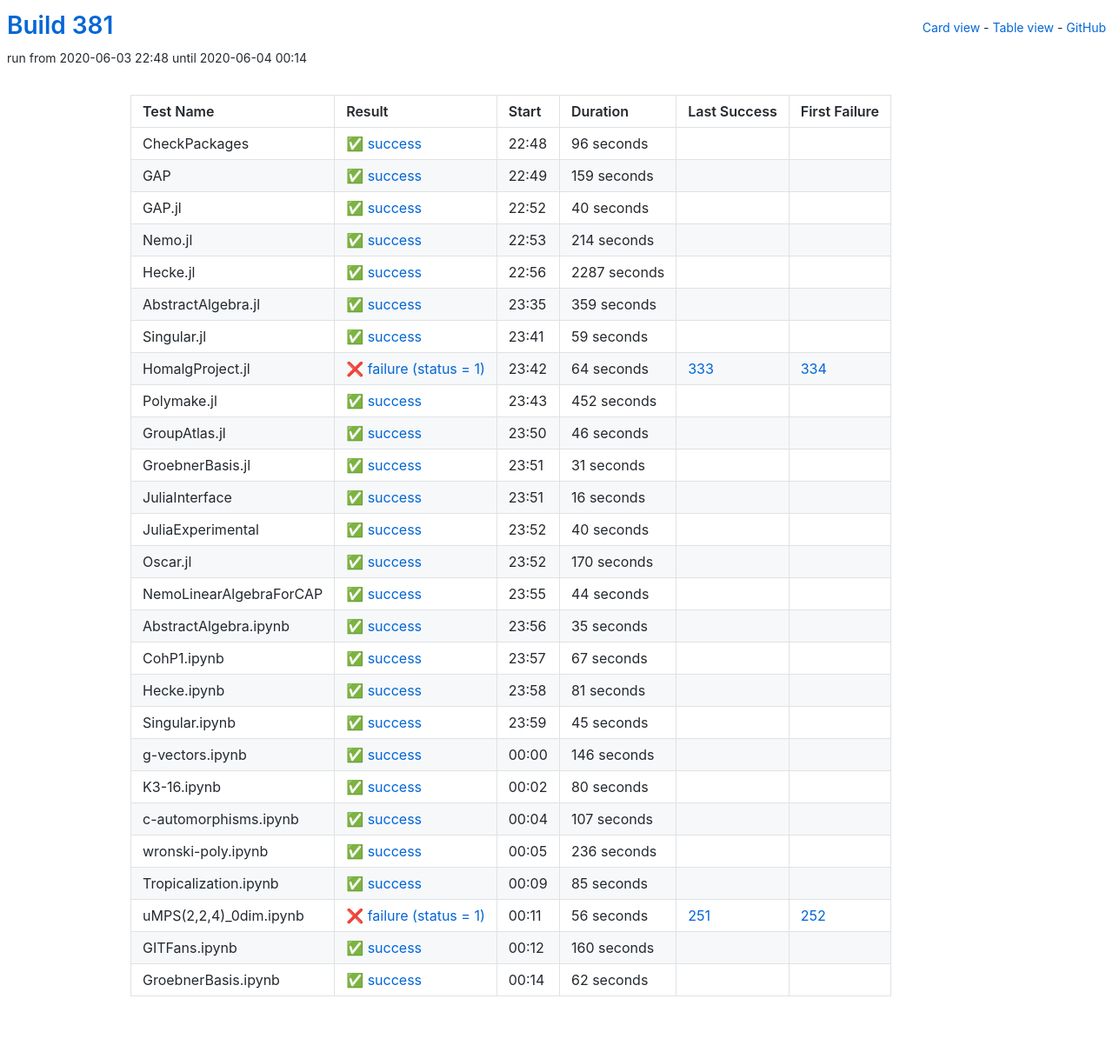
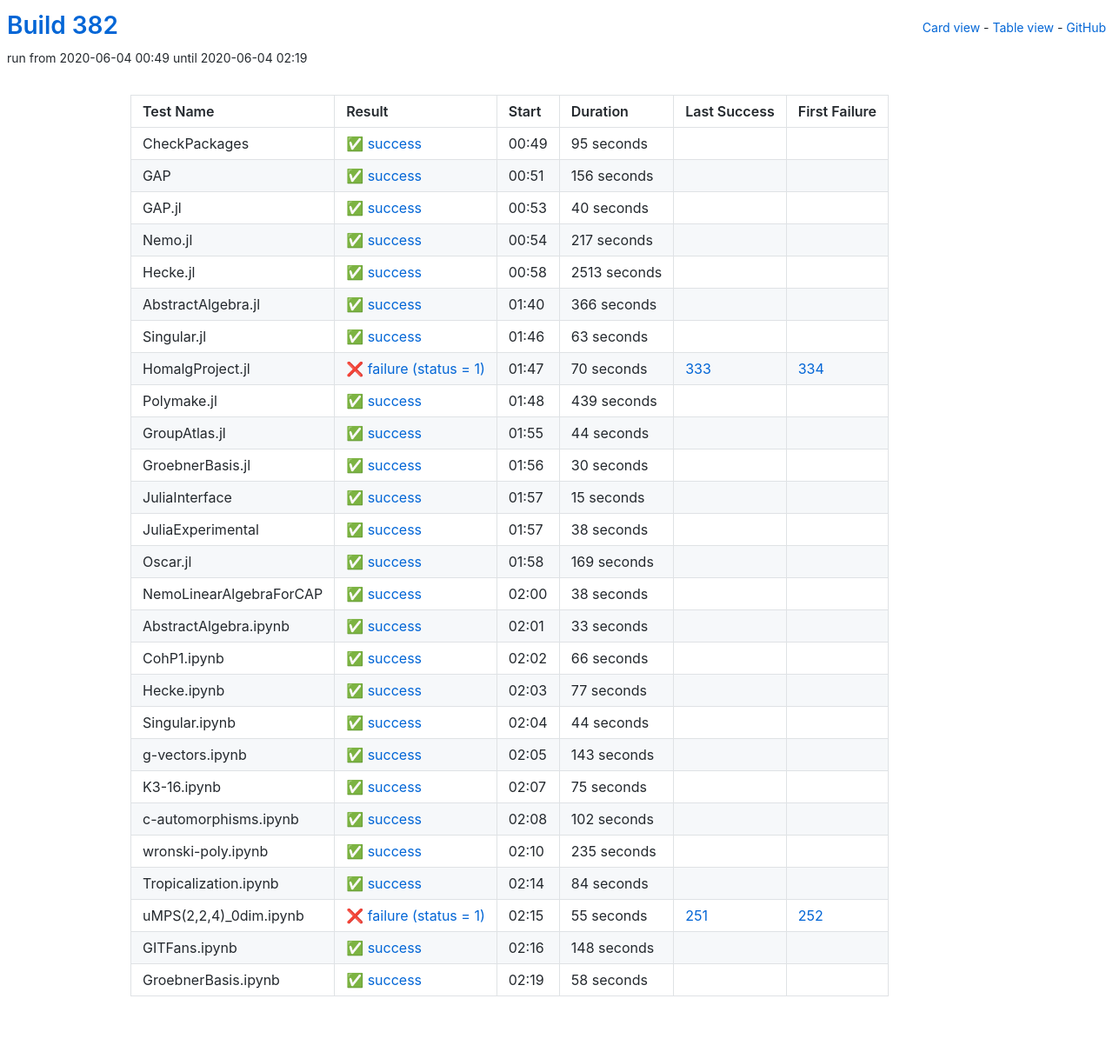
Before and after one commit to oscar-system/oscar-ci-status-1.4, a Jekyll site: the page built from table.html, in a window 1280 px wide. Shown: the whole page at 87% size. Built offline with Jekyll 4.4.1, drawn with Linux system fonts in a browser that asks for light colours.

Commit message:
Build 382

```diff
--- a/_data/ci.yml
+++ b/_data/ci.yml
@@ -1,29 +1,29 @@
-build: 381
-build_url: https://oscarci.mathematik.uni-kl.de/job/oscar-julia-1.4/381/
+build: 382
+build_url: https://oscarci.mathematik.uni-kl.de/job/oscar-julia-1.4/382/
 job: oscar-julia-1.4
 tests:
-- duration: 96
+- duration: 95
   exitcode: 0
   first_failure: false
   first_failure_url: null
   id: checkpackages
   last_success: false
   last_success_url: null
-  log: https://oscarci.mathematik.uni-kl.de/job/oscar-julia-1.4/381/artifact/logs/build-381/CheckPackages.log
+  log: https://oscarci.mathematik.uni-kl.de/job/oscar-julia-1.4/382/artifact/logs/build-382/CheckPackages.log
   name: CheckPackages
-  start: 2020-06-03 22:48
+  start: 2020-06-04 00:49
   status: success
   success: true
-- duration: 159
+- duration: 156
   exitcode: 0
   first_failure: false
   first_failure_url: null
   id: gap
   last_success: false
   last_success_url: null
-  log: https://oscarci.mathematik.uni-kl.de/job/oscar-julia-1.4/381/artifact/logs/build-381/GAP.log
+  log: https://oscarci.mathematik.uni-kl.de/job/oscar-julia-1.4/382/artifact/logs/build-382/GAP.log
   name: GAP
-  start: 2020-06-03 22:49
+  start: 2020-06-04 00:51
   status: success
   success: true
 - duration: 40
@@ -33,296 +33,296 @@ tests:
   id: gap-jl
   last_success: false
   last_success_url: null
-  log: https://oscarci.mathematik.uni-kl.de/job/oscar-julia-1.4/381/artifact/logs/build-381/GAP.jl.log
+  log: https://oscarci.mathematik.uni-kl.de/job/oscar-julia-1.4/382/artifact/logs/build-382/GAP.jl.log
   name: GAP.jl
-  start: 2020-06-03 22:52
+  start: 2020-06-04 00:53
   status: success
   success: true
-- duration: 214
+- duration: 217
   exitcode: 0
   first_failure: false
   first_failure_url: null
   id: nemo-jl
   last_success: false
   last_success_url: null
-  log: https://oscarci.mathematik.uni-kl.de/job/oscar-julia-1.4/381/artifact/logs/build-381/Nemo.jl.log
+  log: https://oscarci.mathematik.uni-kl.de/job/oscar-julia-1.4/382/artifact/logs/build-382/Nemo.jl.log
   name: Nemo.jl
-  start: 2020-06-03 22:53
+  start: 2020-06-04 00:54
   status: success
   success: true
-- duration: 2287
+- duration: 2513
   exitcode: 0
   first_failure: false
   first_failure_url: null
   id: hecke-jl
   last_success: false
   last_success_url: null
-  log: https://oscarci.mathematik.uni-kl.de/job/oscar-julia-1.4/381/artifact/logs/build-381/Hecke.jl.log
+  log: https://oscarci.mathematik.uni-kl.de/job/oscar-julia-1.4/382/artifact/logs/build-382/Hecke.jl.log
   name: Hecke.jl
-  start: 2020-06-03 22:56
+  start: 2020-06-04 00:58
   status: success
   success: true
-- duration: 359
+- duration: 366
   exitcode: 0
   first_failure: false
   first_failure_url: null
   id: abstractalgebra-jl
   last_success: false
   last_success_url: null
-  log: https://oscarci.mathematik.uni-kl.de/job/oscar-julia-1.4/381/artifact/logs/build-381/AbstractAlgebra.jl.log
+  log: https://oscarci.mathematik.uni-kl.de/job/oscar-julia-1.4/382/artifact/logs/build-382/AbstractAlgebra.jl.log
   name: AbstractAlgebra.jl
-  start: 2020-06-03 23:35
+  start: 2020-06-04 01:40
   status: success
   success: true
-- duration: 59
+- duration: 63
   exitcode: 0
   first_failure: false
   first_failure_url: null
   id: singular-jl
   last_success: false
   last_success_url: null
-  log: https://oscarci.mathematik.uni-kl.de/job/oscar-julia-1.4/381/artifact/logs/build-381/Singular.jl.log
+  log: https://oscarci.mathematik.uni-kl.de/job/oscar-julia-1.4/382/artifact/logs/build-382/Singular.jl.log
   name: Singular.jl
-  start: 2020-06-03 23:41
+  start: 2020-06-04 01:46
   status: success
   success: true
-- duration: 64
+- duration: 70
   exitcode: 1
   first_failure: 334
   first_failure_url: https://oscarci.mathematik.uni-kl.de/job/oscar-julia-1.4/334/
   id: homalgproject-jl
   last_success: 333
   last_success_url: https://oscarci.mathematik.uni-kl.de/job/oscar-julia-1.4/333/
-  log: https://oscarci.mathematik.uni-kl.de/job/oscar-julia-1.4/381/artifact/logs/build-381/HomalgProject.jl.log
+  log: https://oscarci.mathematik.uni-kl.de/job/oscar-julia-1.4/382/artifact/logs/build-382/HomalgProject.jl.log
   name: HomalgProject.jl
-  start: 2020-06-03 23:42
+  start: 2020-06-04 01:47
   status: failure
   success: false
-- duration: 452
+- duration: 439
   exitcode: 0
   first_failure: false
   first_failure_url: null
   id: polymake-jl
   last_success: false
   last_success_url: null
-  log: https://oscarci.mathematik.uni-kl.de/job/oscar-julia-1.4/381/artifact/logs/build-381/Polymake.jl.log
+  log: https://oscarci.mathematik.uni-kl.de/job/oscar-julia-1.4/382/artifact/logs/build-382/Polymake.jl.log
   name: Polymake.jl
-  start: 2020-06-03 23:43
+  start: 2020-06-04 01:48
   status: success
   success: true
-- duration: 46
+- duration: 44
   exitcode: 0
   first_failure: false
   first_failure_url: null
   id: groupatlas-jl
   last_success: false
   last_success_url: null
-  log: https://oscarci.mathematik.uni-kl.de/job/oscar-julia-1.4/381/artifact/logs/build-381/GroupAtlas.jl.log
+  log: https://oscarci.mathematik.uni-kl.de/job/oscar-julia-1.4/382/artifact/logs/build-382/GroupAtlas.jl.log
   name: GroupAtlas.jl
-  start: 2020-06-03 23:50
+  start: 2020-06-04 01:55
   status: success
   success: true
-- duration: 31
+- duration: 30
   exitcode: 0
   first_failure: false
   first_failure_url: null
   id: groebnerbasis-jl
   last_success: false
   last_success_url: null
-  log: https://oscarci.mathematik.uni-kl.de/job/oscar-julia-1.4/381/artifact/logs/build-381/GroebnerBasis.jl.log
+  log: https://oscarci.mathematik.uni-kl.de/job/oscar-julia-1.4/382/artifact/logs/build-382/GroebnerBasis.jl.log
   name: GroebnerBasis.jl
-  start: 2020-06-03 23:51
+  start: 2020-06-04 01:56
   status: success
   success: true
-- duration: 16
+- duration: 15
   exitcode: 0
   first_failure: false
   first_failure_url: null
   id: juliainterface
   last_success: false
   last_success_url: null
-  log: https://oscarci.mathematik.uni-kl.de/job/oscar-julia-1.4/381/artifact/logs/build-381/JuliaInterface.log
+  log: https://oscarci.mathematik.uni-kl.de/job/oscar-julia-1.4/382/artifact/logs/build-382/JuliaInterface.log
   name: JuliaInterface
-  start: 2020-06-03 23:51
+  start: 2020-06-04 01:57
   status: success
   success: true
-- duration: 40
+- duration: 38
   exitcode: 0
   first_failure: false
   first_failure_url: null
   id: juliaexperimental
   last_success: false
   last_success_url: null
-  log: https://oscarci.mathematik.uni-kl.de/job/oscar-julia-1.4/381/artifact/logs/build-381/JuliaExperimental.log
+  log: https://oscarci.mathematik.uni-kl.de/job/oscar-julia-1.4/382/artifact/logs/build-382/JuliaExperimental.log
   name: JuliaExperimental
-  start: 2020-06-03 23:52
+  start: 2020-06-04 01:57
   status: success
   success: true
-- duration: 170
+- duration: 169
   exitcode: 0
   first_failure: false
   first_failure_url: null
   id: oscar-jl
   last_success: false
   last_success_url: null
-  log: https://oscarci.mathematik.uni-kl.de/job/oscar-julia-1.4/381/artifact/logs/build-381/Oscar.jl.log
+  log: https://oscarci.mathematik.uni-kl.de/job/oscar-julia-1.4/382/artifact/logs/build-382/Oscar.jl.log
   name: Oscar.jl
-  start: 2020-06-03 23:52
+  start: 2020-06-04 01:58
+  status: success
+  success: true
+- duration: 38
+  exitcode: 0
+  first_failure: false
+  first_failure_url: null
+  id: nemolinearalgebraforcap
+  last_success: false
+  last_success_url: null
+  log: https://oscarci.mathematik.uni-kl.de/job/oscar-julia-1.4/382/artifact/logs/build-382/NemoLinearAlgebraForCAP.log
+  name: NemoLinearAlgebraForCAP
+  start: 2020-06-04 02:00
+  status: success
+  success: true
+- duration: 33
+  exitcode: 0
+  first_failure: false
+  first_failure_url: null
+  id: abstractalgebra-ipynb
+  last_success: false
+  last_success_url: null
+  log: https://oscarci.mathematik.uni-kl.de/job/oscar-julia-1.4/382/artifact/logs/build-382/AbstractAlgebra.ipynb.log
+  name: AbstractAlgebra.ipynb
+  start: 2020-06-04 02:01
+  status: success
+  success: true
+- duration: 66
+  exitcode: 0
+  first_failure: false
+  first_failure_url: null
+  id: cohp1-ipynb
+  last_success: false
+  last_success_url: null
+  log: https://oscarci.mathematik.uni-kl.de/job/oscar-julia-1.4/382/artifact/logs/build-382/CohP1.ipynb.log
+  name: CohP1.ipynb
+  start: 2020-06-04 02:02
+  status: success
+  success: true
+- duration: 77
+  exitcode: 0
+  first_failure: false
+  first_failure_url: null
+  id: hecke-ipynb
+  last_success: false
+  last_success_url: null
+  log: https://oscarci.mathematik.uni-kl.de/job/oscar-julia-1.4/382/artifact/logs/build-382/Hecke.ipynb.log
+  name: Hecke.ipynb
+  start: 2020-06-04 02:03
   status: success
   success: true
 - duration: 44
   exitcode: 0
   first_failure: false
   first_failure_url: null
-  id: nemolinearalgebraforcap
-  last_success: false
-  last_success_url: null
-  log: https://oscarci.mathematik.uni-kl.de/job/oscar-julia-1.4/381/artifact/logs/build-381/NemoLinearAlgebraForCAP.log
-  name: NemoLinearAlgebraForCAP
-  start: 2020-06-03 23:55
-  status: success
-  success: true
-- duration: 35
-  exitcode: 0
-  first_failure: false
-  first_failure_url: null
-  id: abstractalgebra-ipynb
-  last_success: false
-  last_success_url: null
-  log: https://oscarci.mathematik.uni-kl.de/job/oscar-julia-1.4/381/artifact/logs/build-381/AbstractAlgebra.ipynb.log
-  name: AbstractAlgebra.ipynb
-  start: 2020-06-03 23:56
-  status: success
-  success: true
-- duration: 67
-  exitcode: 0
-  first_failure: false
-  first_failure_url: null
-  id: cohp1-ipynb
-  last_success: false
-  last_success_url: null
-  log: https://oscarci.mathematik.uni-kl.de/job/oscar-julia-1.4/381/artifact/logs/build-381/CohP1.ipynb.log
-  name: CohP1.ipynb
-  start: 2020-06-03 23:57
-  status: success
-  success: true
-- duration: 81
-  exitcode: 0
-  first_failure: false
-  first_failure_url: null
-  id: hecke-ipynb
-  last_success: false
-  last_success_url: null
-  log: https://oscarci.mathematik.uni-kl.de/job/oscar-julia-1.4/381/artifact/logs/build-381/Hecke.ipynb.log
-  name: Hecke.ipynb
-  start: 2020-06-03 23:58
-  status: success
-  success: true
-- duration: 45
-  exitcode: 0
-  first_failure: false
-  first_failure_url: null
   id: singular-ipynb
   last_success: false
   last_success_url: null
-  log: https://oscarci.mathematik.uni-kl.de/job/oscar-julia-1.4/381/artifact/logs/build-381/Singular.ipynb.log
+  log: https://oscarci.mathematik.uni-kl.de/job/oscar-julia-1.4/382/artifact/logs/build-382/Singular.ipynb.log
   name: Singular.ipynb
-  start: 2020-06-03 23:59
+  start: 2020-06-04 02:04
   status: success
   success: true
-- duration: 146
+- duration: 143
   exitcode: 0
   first_failure: false
   first_failure_url: null
   id: g-vectors-ipynb
   last_success: false
   last_success_url: null
-  log: https://oscarci.mathematik.uni-kl.de/job/oscar-julia-1.4/381/artifact/logs/build-381/g-vectors.ipynb.log
+  log: https://oscarci.mathematik.uni-kl.de/job/oscar-julia-1.4/382/artifact/logs/build-382/g-vectors.ipynb.log
   name: g-vectors.ipynb
-  start: 2020-06-04 00:00
+  start: 2020-06-04 02:05
   status: success
   success: true
-- duration: 80
+- duration: 75
   exitcode: 0
   first_failure: false
   first_failure_url: null
   id: k3-16-ipynb
   last_success: false
   last_success_url: null
-  log: https://oscarci.mathematik.uni-kl.de/job/oscar-julia-1.4/381/artifact/logs/build-381/K3-16.ipynb.log
+  log: https://oscarci.mathematik.uni-kl.de/job/oscar-julia-1.4/382/artifact/logs/build-382/K3-16.ipynb.log
   name: K3-16.ipynb
-  start: 2020-06-04 00:02
+  start: 2020-06-04 02:07
   status: success
   success: true
-- duration: 107
+- duration: 102
   exitcode: 0
   first_failure: false
   first_failure_url: null
   id: c-automorphisms-ipynb
   last_success: false
   last_success_url: null
-  log: https://oscarci.mathematik.uni-kl.de/job/oscar-julia-1.4/381/artifact/logs/build-381/c-automorphisms.ipynb.log
+  log: https://oscarci.mathematik.uni-kl.de/job/oscar-julia-1.4/382/artifact/logs/build-382/c-automorphisms.ipynb.log
   name: c-automorphisms.ipynb
-  start: 2020-06-04 00:04
+  start: 2020-06-04 02:08
   status: success
   success: true
-- duration: 236
+- duration: 235
   exitcode: 0
   first_failure: false
   first_failure_url: null
   id: wronski-poly-ipynb
   last_success: false
   last_success_url: null
-  log: https://oscarci.mathematik.uni-kl.de/job/oscar-julia-1.4/381/artifact/logs/build-381/wronski-poly.ipynb.log
+  log: https://oscarci.mathematik.uni-kl.de/job/oscar-julia-1.4/382/artifact/logs/build-382/wronski-poly.ipynb.log
   name: wronski-poly.ipynb
-  start: 2020-06-04 00:05
+  start: 2020-06-04 02:10
   status: success
   success: true
-- duration: 85
+- duration: 84
   exitcode: 0
   first_failure: false
   first_failure_url: null
   id: tropicalization-ipynb
   last_success: false
   last_success_url: null
-  log: https://oscarci.mathematik.uni-kl.de/job/oscar-julia-1.4/381/artifact/logs/build-381/Tropicalization.ipynb.log
+  log: https://oscarci.mathematik.uni-kl.de/job/oscar-julia-1.4/382/artifact/logs/build-382/Tropicalization.ipynb.log
   name: Tropicalization.ipynb
-  start: 2020-06-04 00:09
+  start: 2020-06-04 02:14
   status: success
   success: true
-- duration: 56
+- duration: 55
   exitcode: 1
   first_failure: 252
   first_failure_url: https://oscarci.mathematik.uni-kl.de/job/oscar-julia-1.4/252/
   id: umps-2-2-4-0dim-ipynb
   last_success: 251
   last_success_url: https://oscarci.mathematik.uni-kl.de/job/oscar-julia-1.4/251/
-  log: https://oscarci.mathematik.uni-kl.de/job/oscar-julia-1.4/381/artifact/logs/build-381/uMPS-2-2-4-_0dim.ipynb.log
+  log: https://oscarci.mathematik.uni-kl.de/job/oscar-julia-1.4/382/artifact/logs/build-382/uMPS-2-2-4-_0dim.ipynb.log
   name: uMPS(2,2,4)_0dim.ipynb
-  start: 2020-06-04 00:11
+  start: 2020-06-04 02:15
   status: failure
   success: false
-- duration: 160
+- duration: 148
   exitcode: 0
   first_failure: false
   first_failure_url: null
   id: gitfans-ipynb
   last_success: false
   last_success_url: null
-  log: https://oscarci.mathematik.uni-kl.de/job/oscar-julia-1.4/381/artifact/logs/build-381/GITFans.ipynb.log
+  log: https://oscarci.mathematik.uni-kl.de/job/oscar-julia-1.4/382/artifact/logs/build-382/GITFans.ipynb.log
   name: GITFans.ipynb
-  start: 2020-06-04 00:12
+  start: 2020-06-04 02:16
   status: success
   success: true
-- duration: 62
+- duration: 58
   exitcode: 0
   first_failure: false
   first_failure_url: null
   id: groebnerbasis-ipynb
   last_success: false
   last_success_url: null
-  log: https://oscarci.mathematik.uni-kl.de/job/oscar-julia-1.4/381/artifact/logs/build-381/GroebnerBasis.ipynb.log
+  log: https://oscarci.mathematik.uni-kl.de/job/oscar-julia-1.4/382/artifact/logs/build-382/GroebnerBasis.ipynb.log
   name: GroebnerBasis.ipynb
-  start: 2020-06-04 00:14
+  start: 2020-06-04 02:19
   status: success
   success: true
```
Also changed, not shown: README.md.
